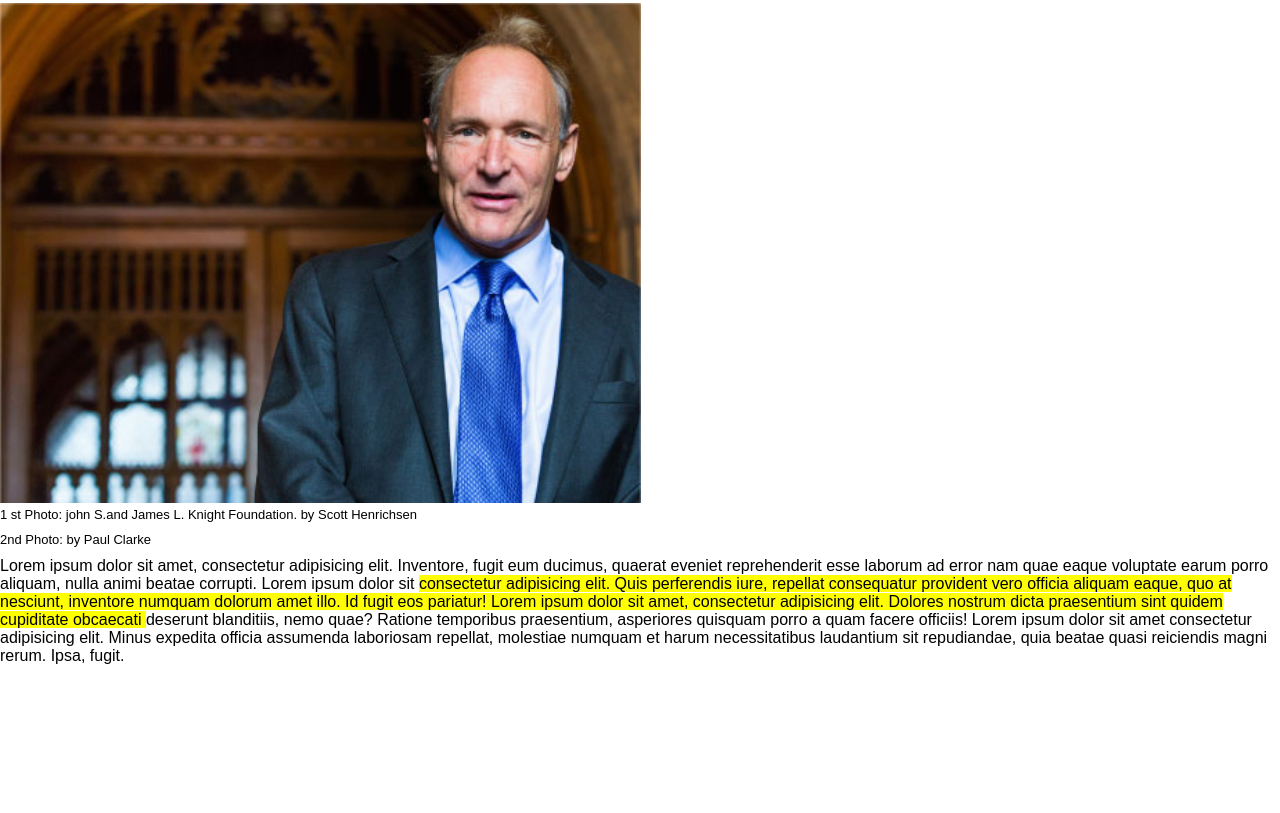
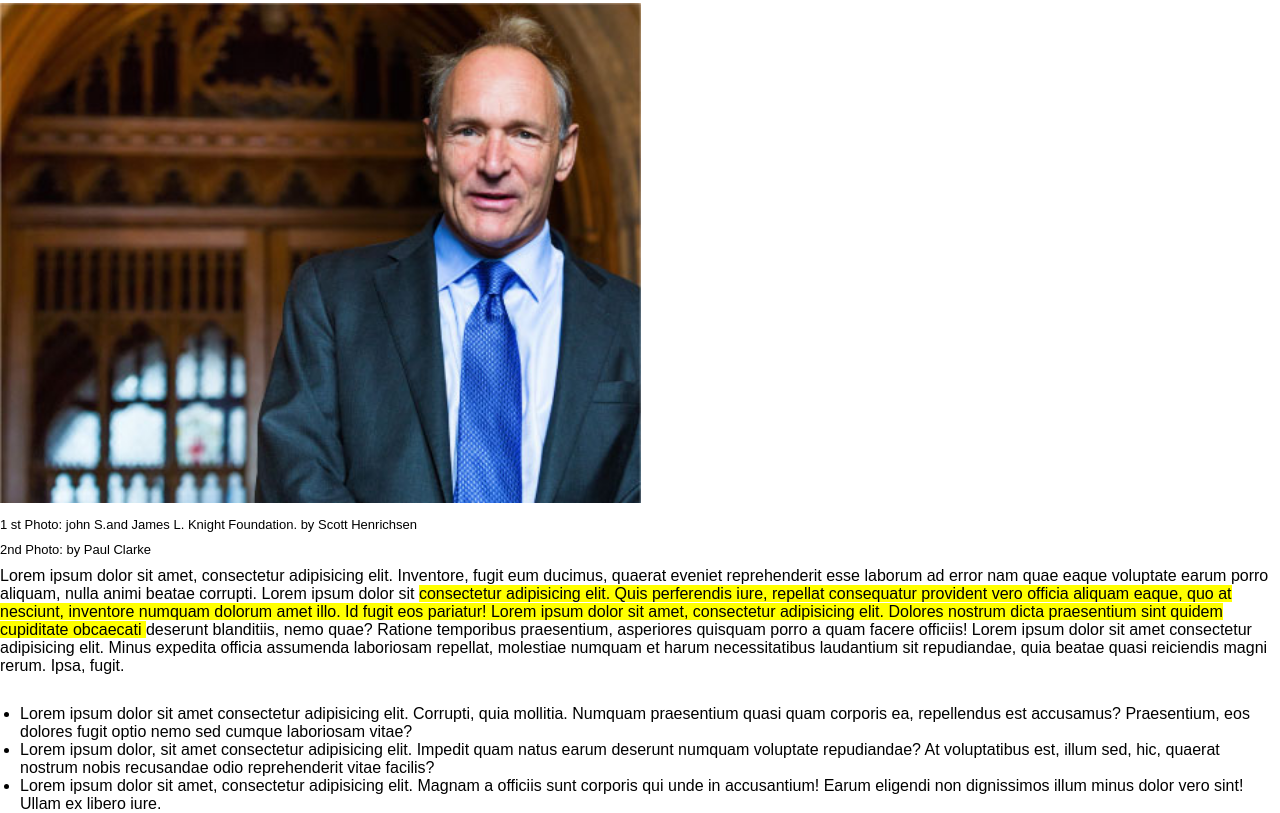
Before and after one commit to Tibaldi-Nicol/html-css-booleaner, a plain HTML site: page index.html in a window 1280 px wide. Shown: the part 768-1581 px from the top of the page. Before the commit the page ends 1443 px from the top, so only its background shows below. Drawn offline with Linux system fonts and the light colour scheme.

Commit message:
[UPD]Add-List

```diff
--- a/css/style.css
+++ b/css/style.css
@@ -57,5 +57,11 @@ h3{
 }
 
 p{
-    margin-bottom: 10px;
+    margin-top: 10px;
 }
+
+ul{
+    list-style-type: disc;
+    margin-left: 20px;
+    margin-top: 30px;
+}
--- a/index.html
+++ b/index.html
@@ -47,6 +47,12 @@
 
             <p>Lorem ipsum dolor sit amet, consectetur adipisicing elit. Inventore, fugit eum ducimus, quaerat eveniet reprehenderit esse laborum ad error nam quae eaque voluptate earum porro aliquam, nulla animi beatae corrupti. Lorem ipsum dolor sit <mark> consectetur adipisicing elit. Quis perferendis iure, repellat consequatur provident vero officia aliquam eaque, quo at nesciunt, inventore numquam dolorum amet illo. Id fugit eos pariatur! Lorem ipsum dolor sit amet, consectetur adipisicing elit. Dolores nostrum dicta praesentium sint quidem cupiditate obcaecati </mark>deserunt blanditiis, nemo quae? Ratione temporibus praesentium, asperiores quisquam porro a quam facere officiis! Lorem ipsum dolor sit amet consectetur adipisicing elit. Minus expedita officia assumenda laboriosam repellat, molestiae numquam et harum necessitatibus laudantium sit repudiandae, quia beatae quasi reiciendis magni rerum. Ipsa, fugit.</p>
 
+            <ul >
+                <li>Lorem ipsum dolor sit amet consectetur adipisicing elit. Corrupti, quia mollitia. Numquam praesentium quasi quam corporis ea, repellendus est accusamus? Praesentium, eos dolores fugit optio nemo sed cumque laboriosam vitae?</li>
+                <li>Lorem ipsum dolor, sit amet consectetur adipisicing elit. Impedit quam natus earum deserunt numquam voluptate repudiandae? At voluptatibus est, illum sed, hic, quaerat nostrum nobis recusandae odio reprehenderit vitae facilis?</li>
+                <li>Lorem ipsum dolor sit amet, consectetur adipisicing elit. Magnam a officiis sunt corporis qui unde in accusantium! Earum eligendi non dignissimos illum minus dolor vero sint! Ullam ex libero iure.</li>
+            </ul>
+
 
 
         </div>
```
